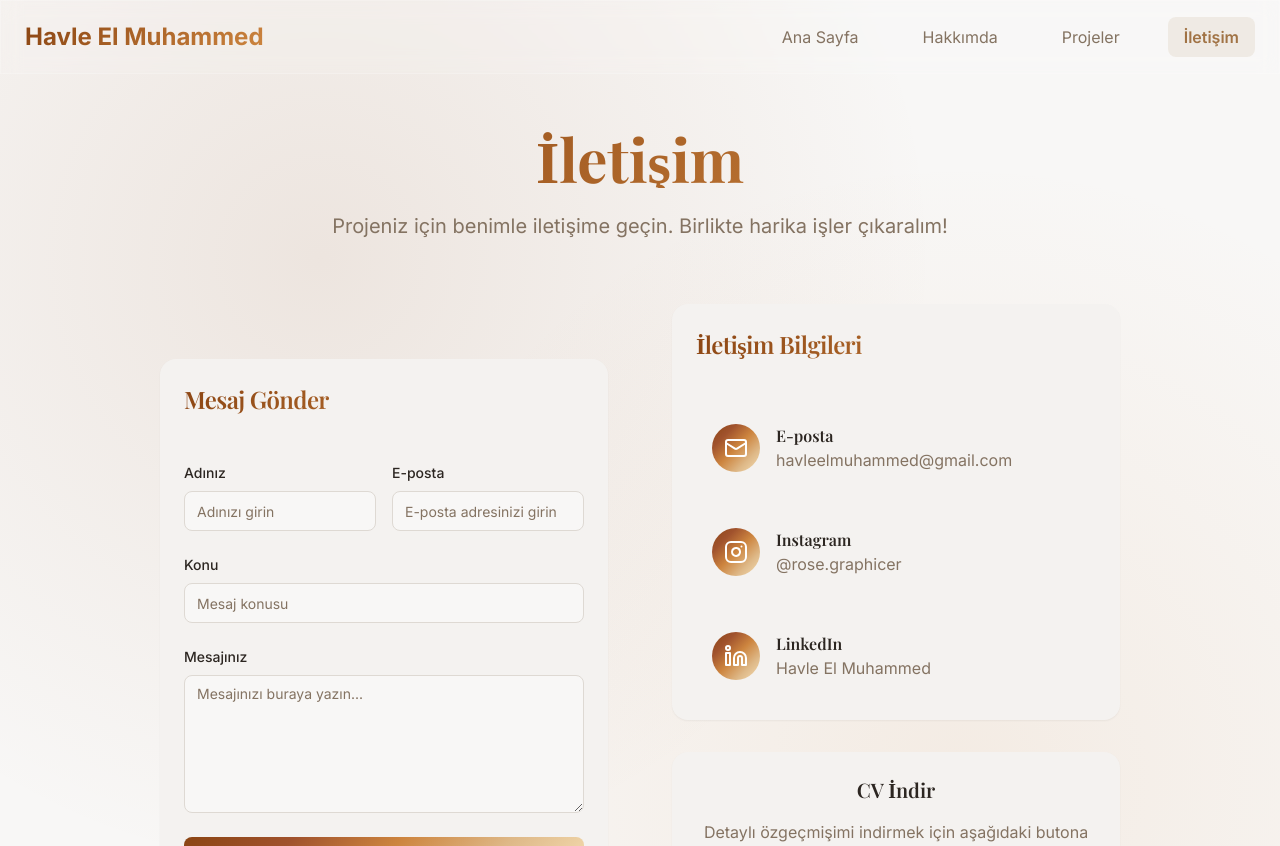
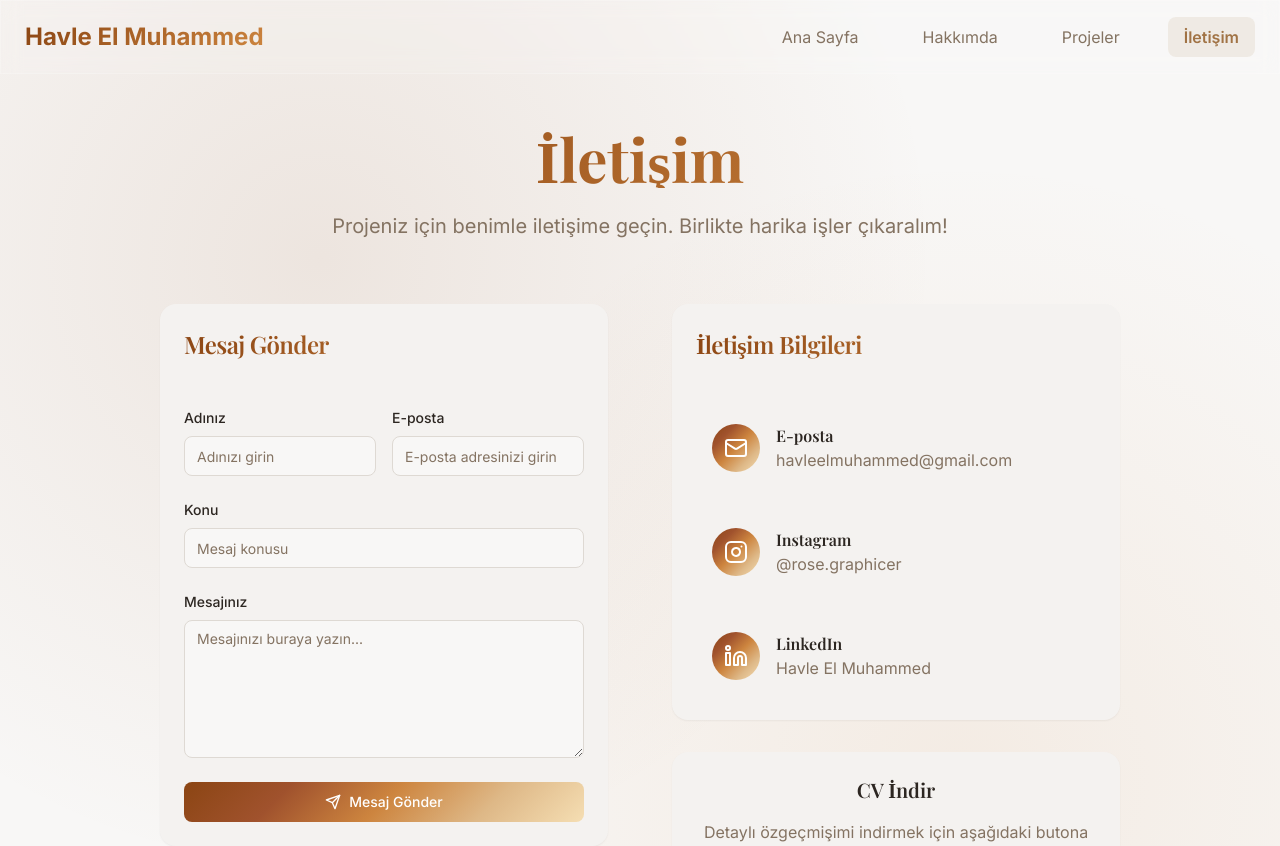
Before and after one commit to HuzeyfeEM/havle-portfolio, a React (Vite) app: page /iletisim in a window 1280 px wide. Shown: the top 846 px of the page. Built offline with nearby package versions, Linux system fonts and the light colour scheme.

Commit message:
Duzenleme

```diff
--- a/src/pages/ContactPage.jsx
+++ b/src/pages/ContactPage.jsx
@@ -119,13 +119,13 @@ const ContactPage = () => {
             </p>
           </motion.div>
 
-          <div className="grid lg:grid-cols-2 gap-8 sm:gap-12 min-w-0">
+          <div className="grid lg:grid-cols-2 gap-8 sm:gap-12 min-w-0 justify-items-center">
             {/* Form */}
             <motion.div
               initial={{ opacity: 0, x: -50 }}
               animate={{ opacity: 1, x: 0 }}
               transition={{ duration: 0.8, delay: 0.2 }}
-              className="flex justify-center items-center"
+              className="w-full"
             >
               <Card className="glass-effect border-0 w-full max-w-md rounded-2xl mx-auto">
                 <CardHeader>
@@ -209,7 +209,7 @@ const ContactPage = () => {
               initial={{ opacity: 0, x: 50 }}
               animate={{ opacity: 1, x: 0 }}
               transition={{ duration: 0.8, delay: 0.4 }}
-              className="flex flex-col items-center justify-center space-y-8"
+              className="flex flex-col w-full space-y-8"
             >
               <Card className="glass-effect border-0 w-full max-w-md rounded-2xl mx-auto">
                 <CardHeader>
```
